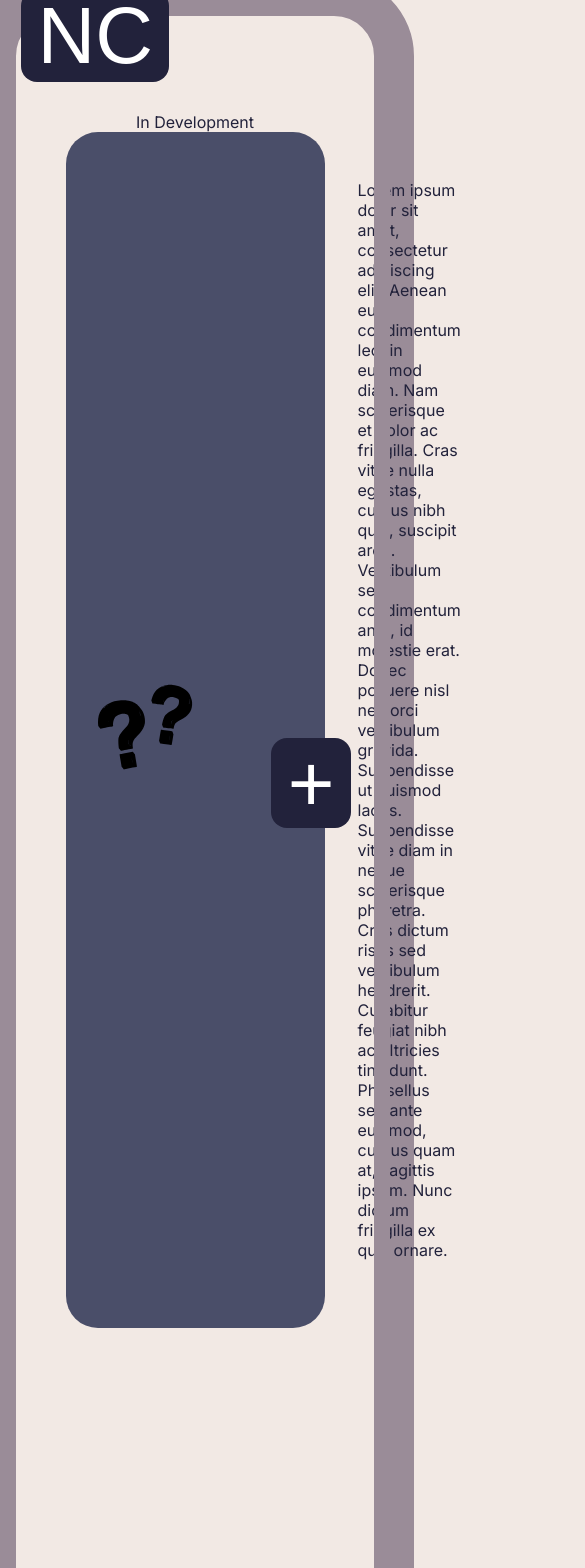
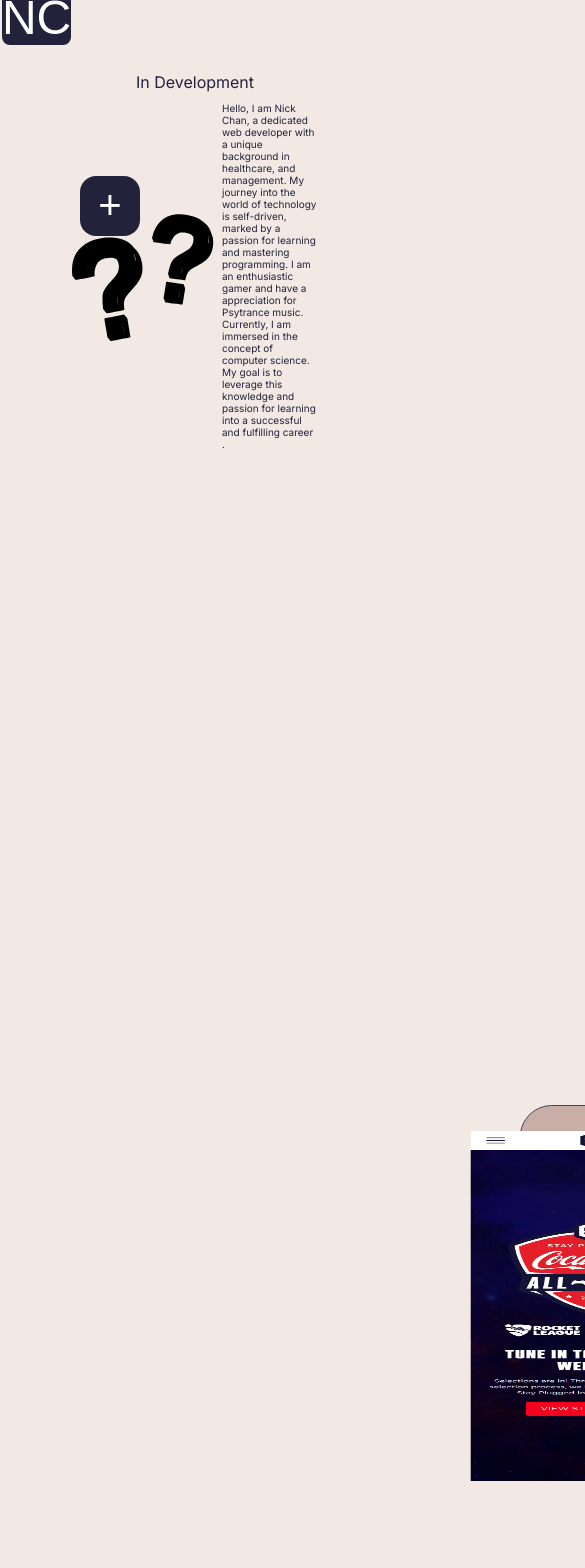
Before and after one commit to NickHChan/PortfolioPage, a Next.js app: page / in a window 390 px wide. Shown: the top 1568 px of the page, 585 px wide, since content can reach past the window. Built offline with nearby package versions, Linux system fonts and the light colour scheme.

Commit message:
changed all vh styles into px measurements to help responsivness, also added some media queries to main article

```diff
--- a/src/app/components/footer/Footer.module.css
+++ b/src/app/components/footer/Footer.module.css
@@ -52,3 +52,21 @@
     scale: 1.3;
     color: #FFB84D;
 }
+
+@media (max-width:426px) {
+    .footer{
+        align-items: flex-start;
+        top: 19%;
+        left: 20.5%;
+    }
+    .hoverMenu{
+        align-items: center;
+        font-size: 40px;
+        height: 60px;
+        width: 60px;
+    }
+    .subMenuBG{
+        height: 100px;
+        width: 100px;
+    }
+}
--- a/src/app/components/mainArticle/MainArticle.tsx
+++ b/src/app/components/mainArticle/MainArticle.tsx
@@ -7,12 +7,13 @@ export default function MainArticle() {
     <Article
       src= {questionMark}
       alt='empty'
-      width={100}
-      height={100}
-      paragraph='Lorem ipsum dolor sit amet, consectetur adipiscing elit. Aenean eu condimentum leo, in euismod diam. Nam scelerisque et dolor ac fringilla.
-      Cras vitae nulla egestas, cursus nibh quis, suscipit arcu. Vestibulum sed condimentum ante, id molestie erat. Donec posuere nisl nec orci
-      vestibulum gravida. Suspendisse ut euismod lacus. Suspendisse vitae diam in neque scelerisque pharetra. Cras dictum risus sed vestibulum hendrerit.
-      Curabitur feugiat nibh ac ultricies tincidunt. Phasellus sed ante euismod, cursus quam at, sagittis ipsum. Nunc dictum fringilla ex quis ornare.'
+      width={150}
+      height={150}
+      paragraph='Hello, I am Nick Chan, a dedicated web developer with a unique background in healthcare, and management.
+      My journey into the world of technology is self-driven, marked by a passion for learning and mastering programming.
+       I am an enthusiastic gamer and have a appreciation for Psytrance music.
+       Currently, I am immersed in the concept of computer science. My goal is to leverage this knowledge and passion for learning into
+      a successful and fulfilling career  .'
       styleName='main'
     />
   )
--- a/src/app/components/navBar/NavBar.module.css
+++ b/src/app/components/navBar/NavBar.module.css
@@ -24,3 +24,15 @@
     color: #FFB84D;
     scale: 1.2;
 }
+
+@media (max-width:426px) {
+    .navBody{
+        width: 90%;
+    }
+    .button{
+        padding: 0;
+        font-size: 3rem;
+        border-radius: 0.5rem;
+    }
+
+}
--- a/src/app/components/projects/project.module.css
+++ b/src/app/components/projects/project.module.css
@@ -1,30 +1,12 @@
 .projectBody{
-    height: 300vh;
+    height: 3000px;
 }
-.projectBody::before{
-    content: "";
-    height: 150vmax;
-    width: 1rem;
-    background-color: #9A8C98;
-    left: 0;
-    position: absolute;
-    z-index: 11;
-}
-.projectBody::after{
-    content: "";
-    height: 150vmax;
-    width: 1rem;
-    background-color: #9A8C98;
-    right: 0;
-    top: 0;
-    position: absolute;
-    z-index: 11;
-}
+
 .stickyBody{
     position: sticky;
     top: 0;
     display: flex;
-    height: 100vh;
+    height: 700px;
     overflow: hidden;
     align-items: center;
     margin-top: -4rem;
@@ -32,46 +14,7 @@
 /*Todo: set up media queries so that the container is centered with different monitor sizes */
 .projectInfoContainer{
     display: flex;
-    gap: 200vh;
+    gap: 1500px;
     position: relative;
-    left: 41.5%;
+    left: 42.5%;
 }
-
-/* Media Queries */
-
-/* Mobile Devices */
-@media (max-width: 480px) {
-    .projectInfoContainer {
-        left: 46%;
-        gap: 100vh;
-    }
-}
-
-/* iPads and Tablets */
-@media (min-width: 481px) and (max-width: 768px) {
-    .projectInfoContainer {
-        left: 46.5%;
-        gap: 150vh;
-    }
-}
-
-/* Laptops and Small Screens */
-@media (min-width: 769px) and (max-width: 1024px) {
-    .projectInfoContainer {
-        left: 45.5%;
-    }
-}
-
-/* Large Screens and Desktops */
-@media (min-width: 1025px) and (max-width: 1200px) {
-    .projectInfoContainer {
-        left: 42.5%;
-    }
-}
-
-/* TV and Extra Large Screens */
-@media (min-width: 1201px) {
-    .projectInfoContainer {
-        left: 42.5%;
-    }
-}
--- a/src/app/components/reuse/Article.module.css
+++ b/src/app/components/reuse/Article.module.css
@@ -1,14 +1,11 @@
 @import '../../var.css';
 
 .main{
+    max-width: 1000px;
     display: flex;
     align-items: center;
-    width: 50vw;
-    padding: 2rem;
-    border-radius: 2rem;
     gap: 10rem;
     margin-bottom: 20rem;
-    background-color: #4A4E69;
 }
 
 .rank{
@@ -30,3 +27,10 @@
     border-color: #FF6B6B;
     scale: 1.05;
 }
+
+@media (max-width:426px){
+    .main{
+        font-size: 10px;
+        gap: 0;
+    }
+}
--- a/src/app/components/reuse/Projectbase.module.css
+++ b/src/app/components/reuse/Projectbase.module.css
@@ -6,8 +6,8 @@
     background-color: #C9ADA7;
     border: 0.1rem solid #394955;
     padding: 25px;
-    width: 45vw;
-    height: 66vh;
+    width: 500px;
+    height: 500px;
     margin-top: 5rem;
     border-radius: 2rem;
     text-align: center;
@@ -23,3 +23,10 @@
 .link:hover{
     border: 0.5rem solid red;
 }
+
+@media(max-width:426px){
+    .projects{
+        width: 100px;
+        height: 100px   ;
+    }
+}
--- a/src/app/globals.css
+++ b/src/app/globals.css
@@ -1,5 +1,12 @@
+
 body{
   background-color: #F2E9E4;
   color: #22223B;
   overflow-x: hidden;
 }
+
+@media (max-width: 426px) {
+  .body{
+    overflow:auto;
+  }
+}
--- a/src/app/page.module.css
+++ b/src/app/page.module.css
@@ -5,8 +5,6 @@
   padding: 6rem;
   min-height: 100vh;
   margin: -2rem;
-  border: 2.5rem solid #9A8C98;
-  border-radius: 5rem;
 
 }
 
```
